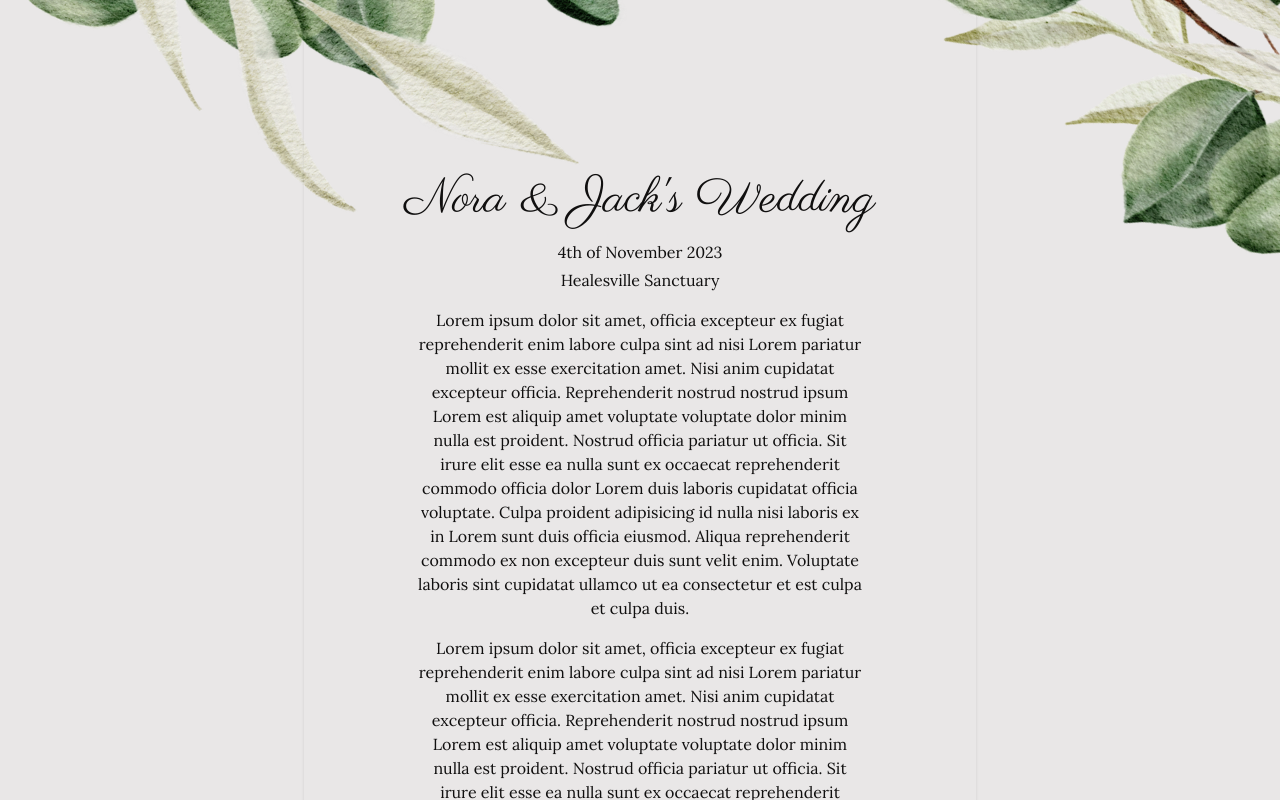
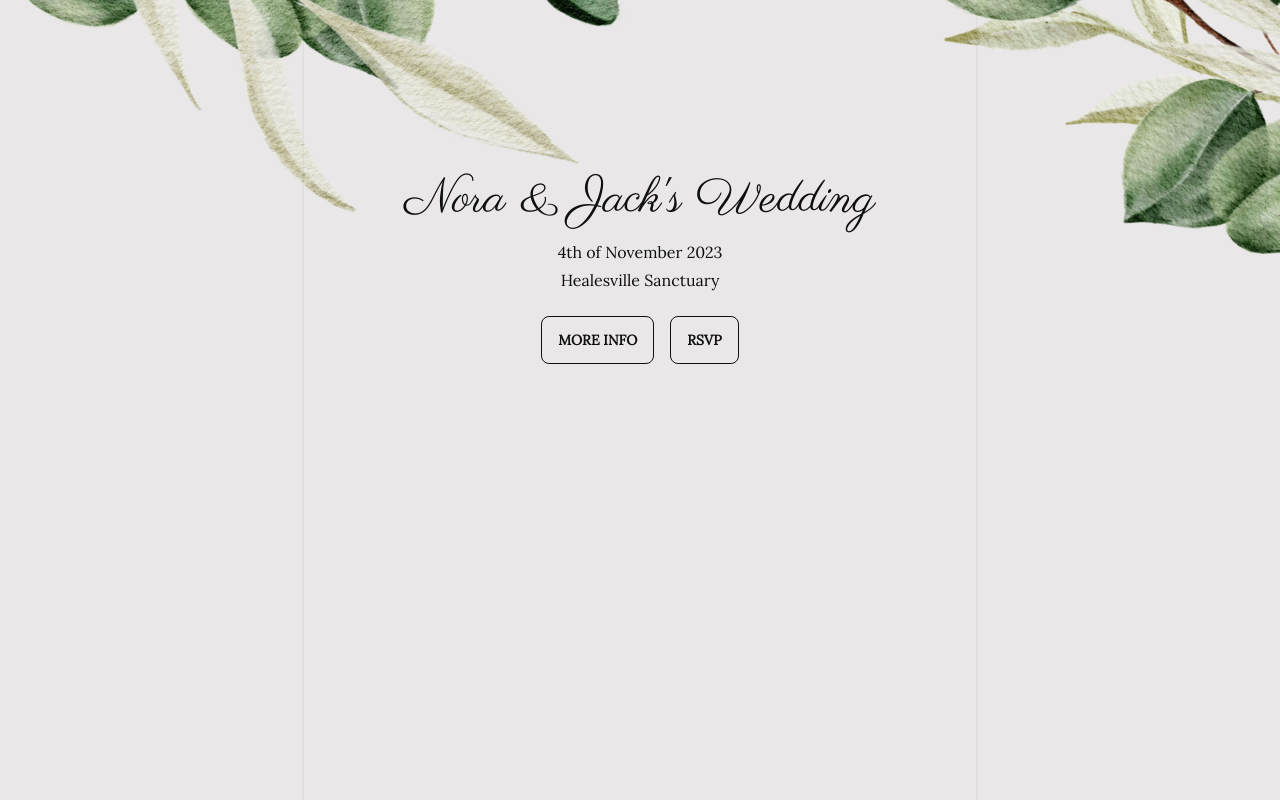
Before and after one commit to jay-aye-see-kay/wedding, a Next.js app in the folder rsvp-app/: page / in a window 1280 px wide. Built offline with nearby package versions, Linux system fonts and the light colour scheme.

Commit message:
tidy up navigation to/from rsvp form

```diff
--- a/rsvp-app/src/pages/index.tsx
+++ b/rsvp-app/src/pages/index.tsx
@@ -1,4 +1,5 @@
 import { PageWrapper } from '@/components/page-wrapper'
+import Link from 'next/link'
 
 const pageTitle = "Nora & Jack's Wedding"
 
@@ -10,9 +11,10 @@ export default function Home() {
         <p className="mt-4">4th of November 2023</p>
         <p className="mt-1">Healesville Sanctuary</p>
 
-        <p className="max-w-md mt-4">Lorem ipsum dolor sit amet, officia excepteur ex fugiat reprehenderit enim labore culpa sint ad nisi Lorem pariatur mollit ex esse exercitation amet. Nisi anim cupidatat excepteur officia. Reprehenderit nostrud nostrud ipsum Lorem est aliquip amet voluptate voluptate dolor minim nulla est proident. Nostrud officia pariatur ut officia. Sit irure elit esse ea nulla sunt ex occaecat reprehenderit commodo officia dolor Lorem duis laboris cupidatat officia voluptate. Culpa proident adipisicing id nulla nisi laboris ex in Lorem sunt duis officia eiusmod. Aliqua reprehenderit commodo ex non excepteur duis sunt velit enim. Voluptate laboris sint cupidatat ullamco ut ea consectetur et est culpa et culpa duis.</p>
-        <p className="max-w-md mt-4">Lorem ipsum dolor sit amet, officia excepteur ex fugiat reprehenderit enim labore culpa sint ad nisi Lorem pariatur mollit ex esse exercitation amet. Nisi anim cupidatat excepteur officia. Reprehenderit nostrud nostrud ipsum Lorem est aliquip amet voluptate voluptate dolor minim nulla est proident. Nostrud officia pariatur ut officia. Sit irure elit esse ea nulla sunt ex occaecat reprehenderit commodo officia dolor Lorem duis laboris cupidatat officia voluptate. Culpa proident adipisicing id nulla nisi laboris ex in Lorem sunt duis officia eiusmod. Aliqua reprehenderit commodo ex non excepteur duis sunt velit enim. Voluptate laboris sint cupidatat ullamco ut ea consectetur et est culpa et culpa duis.</p>
-        <p className="max-w-md mt-4">Lorem ipsum dolor sit amet, officia excepteur ex fugiat reprehenderit enim labore culpa sint ad nisi Lorem pariatur mollit ex esse exercitation amet. Nisi anim cupidatat excepteur officia. Reprehenderit nostrud nostrud ipsum Lorem est aliquip amet voluptate voluptate dolor minim nulla est proident. Nostrud officia pariatur ut officia. Sit irure elit esse ea nulla sunt ex occaecat reprehenderit commodo officia dolor Lorem duis laboris cupidatat officia voluptate. Culpa proident adipisicing id nulla nisi laboris ex in Lorem sunt duis officia eiusmod. Aliqua reprehenderit commodo ex non excepteur duis sunt velit enim. Voluptate laboris sint cupidatat ullamco ut ea consectetur et est culpa et culpa duis.</p>
+        <div className="flex items-center my-6 space-x-4">
+          <Link href="/" className="btn btn-outline">More info</Link>
+          <Link href="/rsvp" className="btn btn-outline">RSVP</Link>
+        </div>
       </div>
     </PageWrapper>
   )
--- a/rsvp-app/src/pages/rsvp.tsx
+++ b/rsvp-app/src/pages/rsvp.tsx
@@ -1,6 +1,7 @@
 import { PageWrapper } from '@/components/page-wrapper'
 import { RsvpSchema, rsvpSchema } from '@/lib/forms';
 import { useFormik } from "formik";
+import Link from 'next/link';
 import { toFormikValidate } from 'zod-formik-adapter';
 
 const pageTitle = "RSVP to Nora & Jack's Wedding"
@@ -35,7 +36,8 @@ export default function Rsvp() {
 
   return (
     <PageWrapper pageTitle={pageTitle}>
-      <form className="mt-8 m-auto max-w-xl" onSubmit={formik.handleSubmit}>
+      <div className="mt-8 m-auto max-w-xl px-2 py-4 rounded-lg bg-white">
+        <form onSubmit={formik.handleSubmit}>
 
           <div className="">
             <Input
@@ -62,12 +64,14 @@ export default function Rsvp() {
               name="secret"
               formik={formik}
             />
+          </div>
 
-        </div>
-        <div className="my-4 mx-1 flex justify-end">
+          <div className="my-4 mx-1 flex justify-end space-x-4">
+            <Link href="/" className="btn btn-outline">Cancel</Link>
             <button className="btn" type="submit">Submit RSVP</button>
           </div>
         </form>
+      </div>
     </PageWrapper>
   )
 }
```
Also changed, not shown: 1 other file (tests, documents, lock files or other folders). Lines whose indentation alone changed are shown as unchanged.
